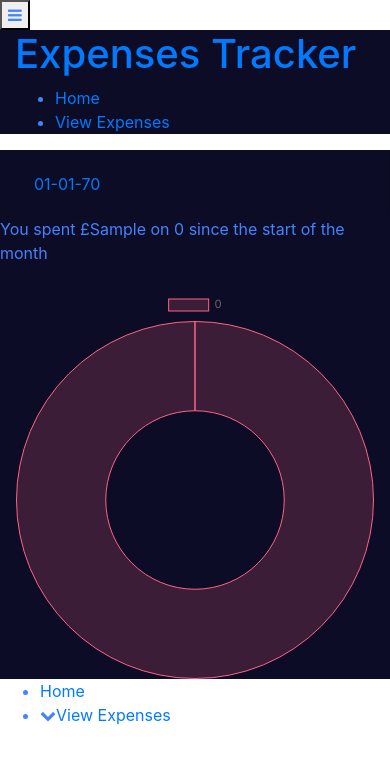
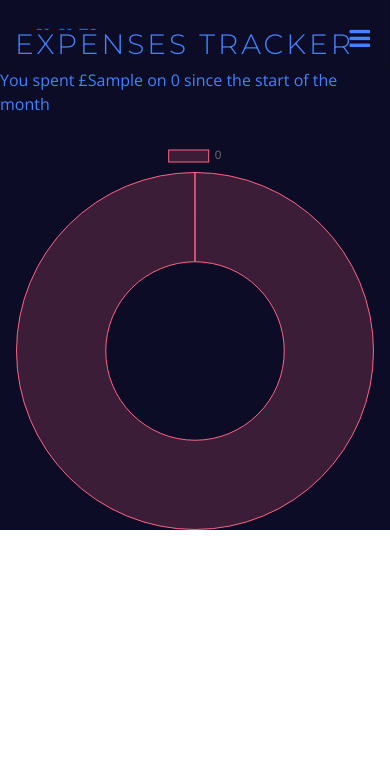
Before and after one commit to harrycoulton/expenses-tracker, a PHP site: template templates/index.phtml in a window 390 px wide. Shown: the top 764 px of the page. Run offline with PHP 8.4, Linux system fonts and the light colour scheme; the template is opened without the code that fills it: most values are stand-ins (such as "Sample title", 1, 10 or a date in 2020); some libraries are stand-ins or nearby versions.

Commit message:
Followed a youtube tutorial on how to create an effective nav system for desktop and mobile. Started work on styling the nav, found a nice dark-mode color scheme that suits the project well. Making good progress.

```diff
--- a/public/css/style.css
+++ b/public/css/style.css
@@ -1,7 +1,368 @@
 * {
-    color: #4383fe;
+    box-sizing: border-box;
+    margin: 0;
+    padding: 0;
 }
 
 div {
     background-color: #0c0c26 !important;
 }
+
+body {
+    background: #fff;
+    color: #4383fe;
+    font-family: "Open Sans", sans-serif;
+    overflow-x: hidden;
+}
+
+a {
+    color: #51c6fe;
+    transition: 0.5s;
+}
+
+a:hover,
+a:active,
+a:focus {
+    color: #8ae2ff;
+    outline: none;
+    text-decoration: none;
+}
+
+p {
+    padding: 0;
+    margin: 0 0 30px 0;
+}
+
+h1,
+h2,
+h3,
+h4,
+h5,
+h6 {
+    font-family: "Montserrat", sans-serif;
+    font-weight: 400;
+    margin: 0 0 20px 0;
+    padding: 0;
+}
+
+.back-to-top {
+    position: fixed;
+    display: none;
+    background-color: #0b0b0b;
+    color: #4383fe;
+    padding: 2px 20px 8px 20px;
+    font-size: 16px;
+    border-radius: 4px 4px 0 0;
+    right: 15px;
+    bottom: 0;
+    transition: none;
+}
+
+.back-to-top:focus {
+    background: linear-gradient(45deg, #6cb8fe, #1dc8cd);
+    color: #fff;
+    outline: none;
+}
+
+.back-to-top:hover {
+    background: #1dc8cd;
+    color: #fff;
+}
+
+#header {
+    padding: 30px 0;
+    height: 92px;
+    position: fixed;
+    left: 0;
+    top: 0;
+    right: 0;
+    transition: all 0.5s;
+    z-index: 997;
+}
+
+#header #title {
+    float: left;
+}
+
+#header #title h1 {
+    font-size: 36px;
+    margin: -4px 0 0 0;
+    padding: 0;
+    line-height: 1;
+    display: inline-block;
+    font-family: "Montserrat", sans-serif;
+    font-weight: 300;
+    letter-spacing: 3px;
+    text-transform: uppercase;
+}
+
+#header #title h1 a,
+#header #title h1 a:hover {
+    color: #4383fe;
+}
+
+#header #title img {
+    padding: 0;
+    margin: 0;
+}
+
+#header.header-fixed {
+    background: linear-gradient(45deg, #050d48, #17244a);
+    padding: 20px 0;
+    height: 72px;
+    transition: all 0.5s;
+}
+
+/* Nav Essentials */
+
+.nav-menu,
+.nav-menu * {
+    margin: 0;
+    padding: 0;
+    list-style: none;
+}
+
+.nav-menu ul {
+    position: absolute;
+    display: none;
+    top: 100%;
+    left: 0;
+    z-index: 99;
+}
+
+.nav-menu li {
+    position: relative;
+    white-space: nowrap;
+}
+
+.nav-menu > li {
+    float: left;
+}
+
+.nav-menu li:hover > ul,
+.nav-menu li.sfHover > ul {
+    display: block;
+}
+
+.nav-menu ul ul {
+    top: 0;
+    left: 100%;
+}
+
+.nav-menu ul li {
+    min-width: 180px;
+}
+
+/* Nav meny arrows */
+
+.sf-arrows .sf-with-ul {
+    padding-right: 30px;
+}
+
+.sf-arrows .sf-with-ul:after {
+    content: "\f107";
+    position: absolute;
+    right: 15px;
+    font-family: FontAwesome;
+    font-style: normal;
+    font-weight: normal;
+}
+
+.sf-arrows ul .sf-with-ul:after {
+    content: "\f105";
+}
+
+/* Nav menu container */
+
+#nav-menu-container {
+    float: right;
+    margin: 0;
+}
+
+/* Nav menu styling */
+
+.nav-menu a {
+    padding: 0 8px 10px 8px;
+    text-decoration: none;
+    display: inline-block;
+    color: #4383fe;
+    font-family: "Montserrat", sans-serif;
+    font-weight: 400;
+    font-size: 14px;
+    outline: none;
+}
+
+.nav-menu > li {
+    margin-left: 10px;
+}
+
+.nav-menu ul {
+    margin: 4px 0 0 0;
+    padding: 10px;
+    box-shadow: 0px 0px 30px rgba(127, 137, 161, 0.25);
+    background: #050d48;
+}
+
+.nav-menu ul li {
+    transition: 0.3s;
+}
+
+.nav-menu ul li a {
+    padding: 10px;
+    color: #4383fe;
+    transition: 0.3s;
+    display: block;
+    font-size: 13px;
+    text-transform: none;
+}
+
+.nav-menu ul li:hover > a {
+    color: #1dc8cd;
+}
+
+.nav-menu ul ul {
+    margin: 0;
+}
+
+/* Mobile nav toggle */
+
+#mobile-nav-toggle {
+    position: fixed;
+    right: 0;
+    top: 0;
+    z-index: 999;
+    margin: 20px 20px 0 0;
+    border: 0;
+    background: none;
+    font-size: 24px;
+    display: none;
+    transition: all 0.4s;
+    outline: none;
+    cursor: pointer;
+}
+
+#mobile-nav-toggle i {
+    color: #4383fe;
+}
+
+#mobile-nav {
+    position: fixed;
+    top: 0;
+    padding-top: 18px;
+    bottom: 0;
+    z-index: 998;
+    background: rgba(52, 59, 64, 0.9);
+    left: -260px;
+    width: 260px;
+    overflow-y: auto;
+    transition: 0.4s;
+}
+
+#mobile-nav ul {
+    padding: 0;
+    margin: 0;
+    list-style: none;
+}
+
+#mobile-nav ul li {
+    position: relative;
+}
+
+#mobile-nav ul li a {
+    color: #4383fe;
+    font-size: 16px;
+    overflow: hidden;
+    padding: 10px 22px 10px 15px;
+    position: relative;
+    text-decoration: none;
+    width: 100%;
+    display: block;
+    outline: none;
+}
+
+#mobile-nav ul li a:hover {
+    color: #8ae2ff;
+}
+
+#mobile-nav ul li li {
+    padding-left: 30px;
+}
+
+#mobile-nav ul .menu-has-children i {
+    position: absolute;
+    right: 0;
+    z-index: 99;
+    padding: 15px;
+    cursor: pointer;
+    color: #050d48;
+}
+
+#mobile-nav ul .menu-has-children i.fa-chevron-up {
+    color: #1dc8cd;
+}
+
+#mobile-nav ul .menu-item-active {
+    color: #1dc8cd;
+}
+
+#mobile-body-overly {
+    width: 100%;
+    height: 100%;
+    z-index: 997;
+    top: 0;
+    left: 0;
+    position: fixed;
+    background: rgba(52, 59, 64, 0.9);
+    display: none;
+}
+
+/* Mobile nav classes */
+
+body.mobile-nav-active {
+    overflow: hidden;
+}
+
+body.mobile-nav-active #mobile-nav {
+    left: 0;
+}
+
+body.mobile-nav-active #mobile-nav-toggle {
+    color: #fff;
+}
+
+@media (min-width: 1025px) {
+    #intro {
+        background-attachment: fixed;
+    }
+}
+
+@media (max-width: 768px) {
+    #header #title h1 {
+        font-size: 28px;
+        margin-top: 0;
+    }
+
+    #header #title img {
+        max-height: 40px;
+    }
+
+    #intro h2 {
+        font-size: 28px;
+        line-height: 36px;
+    }
+
+    #intro p {
+        font-size: 18px;
+        line-height: 24px;
+        margin-bottom: 20px;
+    }
+
+    #nav-menu-container {
+        display: none;
+    }
+
+    #mobile-nav-toggle {
+        display: inline;
+    }
+
+}
--- a/templates/index.phtml
+++ b/templates/index.phtml
@@ -19,7 +19,7 @@
     <body>
     <header id="header">
         <div class="container">
-            <div id="logo" class="pull-left">
+            <div id="title" class="pull-left">
                 <h1><a href="#intro" class="scrollto">Expenses Tracker</a></h1>
             </div>
             <nav id="nav-menu-container">
```
